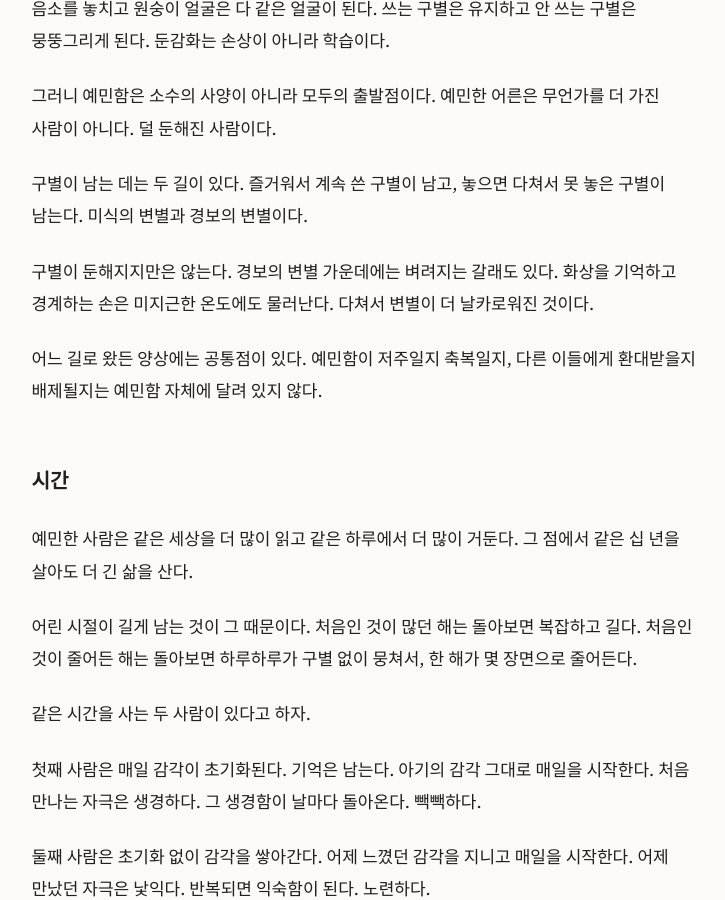
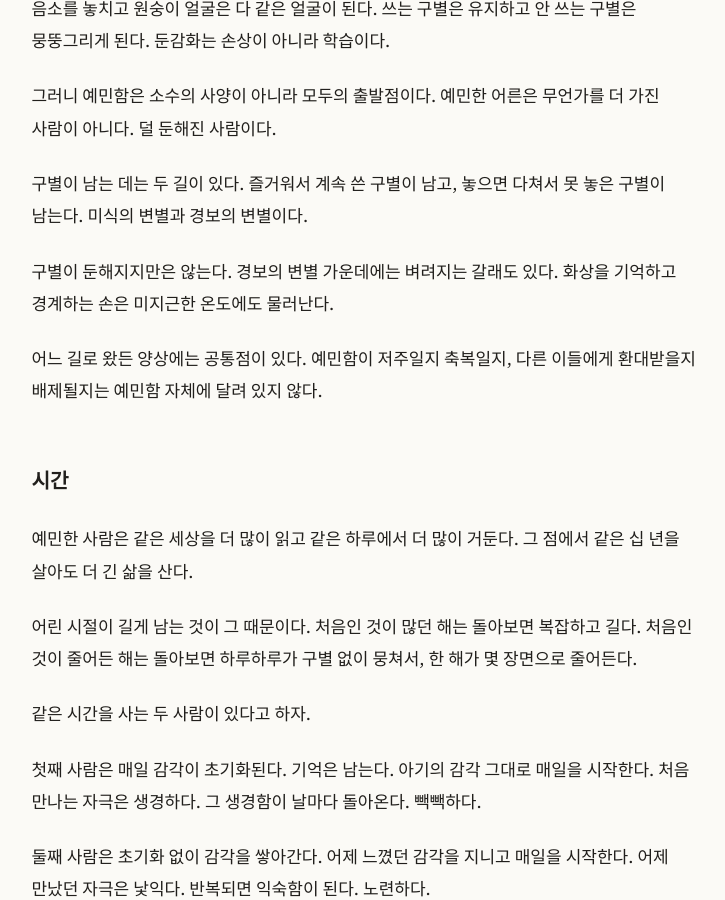
Before and after one commit to nonasking/essays, a Jekyll site: the page built from sensitivity/index.md, in a window 1280 px wide and 900 px high, scrolled down 683 px. Shown: the whole window, without its empty margins (271-996 px from the left). Built offline with Jekyll 4.4.1, drawn with Linux system fonts in a browser that asks for light colours.

Commit message:
Sensitivity: drop the 'sharper discrimination' sentence from the honed branch (KR/EN)
Co-Authored-By: Claude Opus 5.5 <noreply@anthropic.com>
Claude-Session: https://claude.ai/code/session_01BTGLPHUQgcECRy3cyR5ScH

```diff
--- a/sensitivity/index.md
+++ b/sensitivity/index.md
@@ -23,7 +23,7 @@ description: 손끝만 스쳐도 우는 악기에 대하여. 한 성질에서
 
 구별이 남는 데는 두 길이 있다. 즐거워서 계속 쓴 구별이 남고, 놓으면 다쳐서 못 놓은 구별이 남는다. 미식의 변별과 경보의 변별이다.
 
-구별이 둔해지지만은 않는다. 경보의 변별 가운데에는 벼려지는 갈래도 있다. 화상을 기억하고 경계하는 손은 미지근한 온도에도 물러난다. 다쳐서 변별이 더 날카로워진 것이다.
+구별이 둔해지지만은 않는다. 경보의 변별 가운데에는 벼려지는 갈래도 있다. 화상을 기억하고 경계하는 손은 미지근한 온도에도 물러난다.
 
 어느 길로 왔든 양상에는 공통점이 있다. 예민함이 저주일지 축복일지, 다른 이들에게 환대받을지 배제될지는 예민함 자체에 달려 있지 않다.
 
```
Also changed, not shown: sensitivity/en.md (+1 -1 lines).
